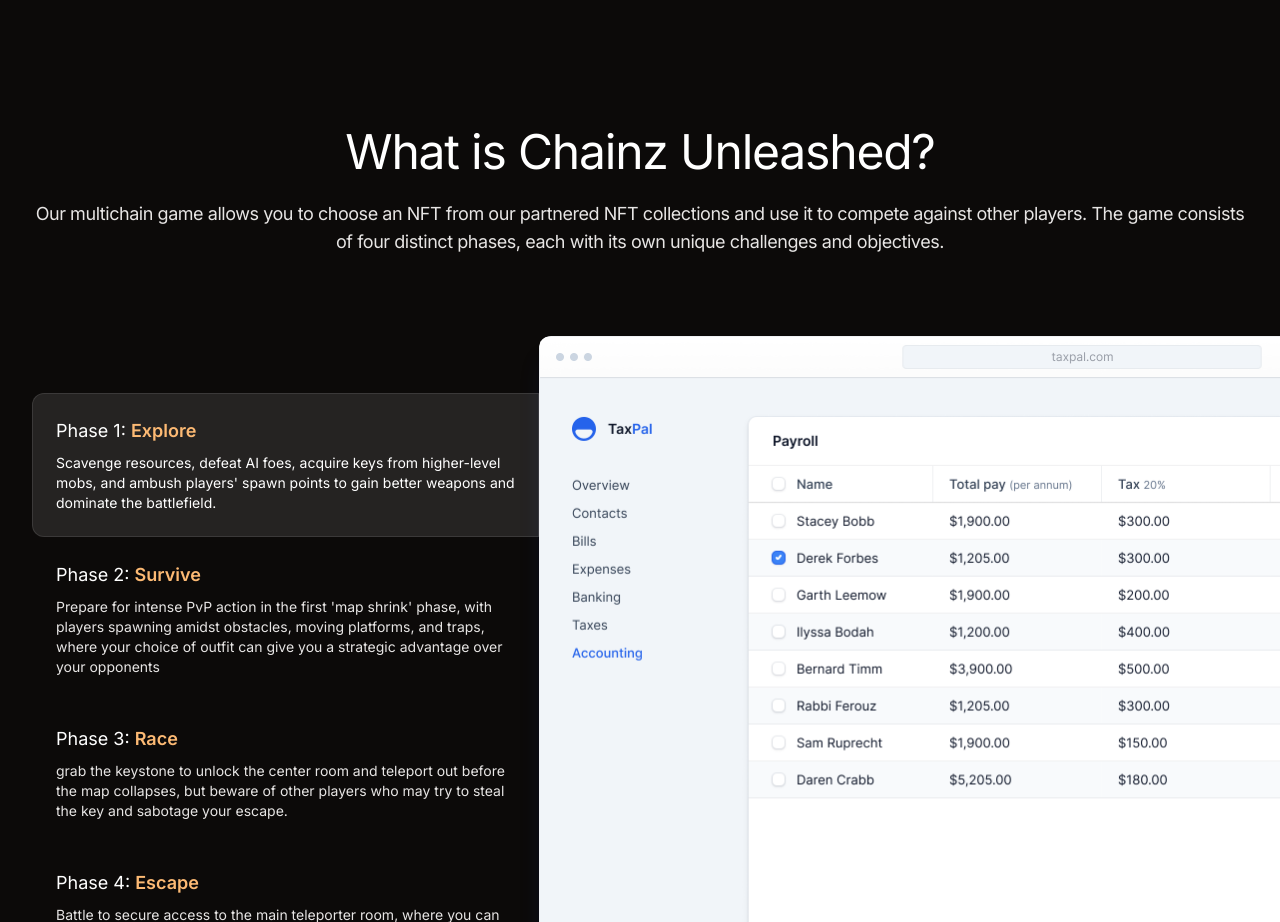
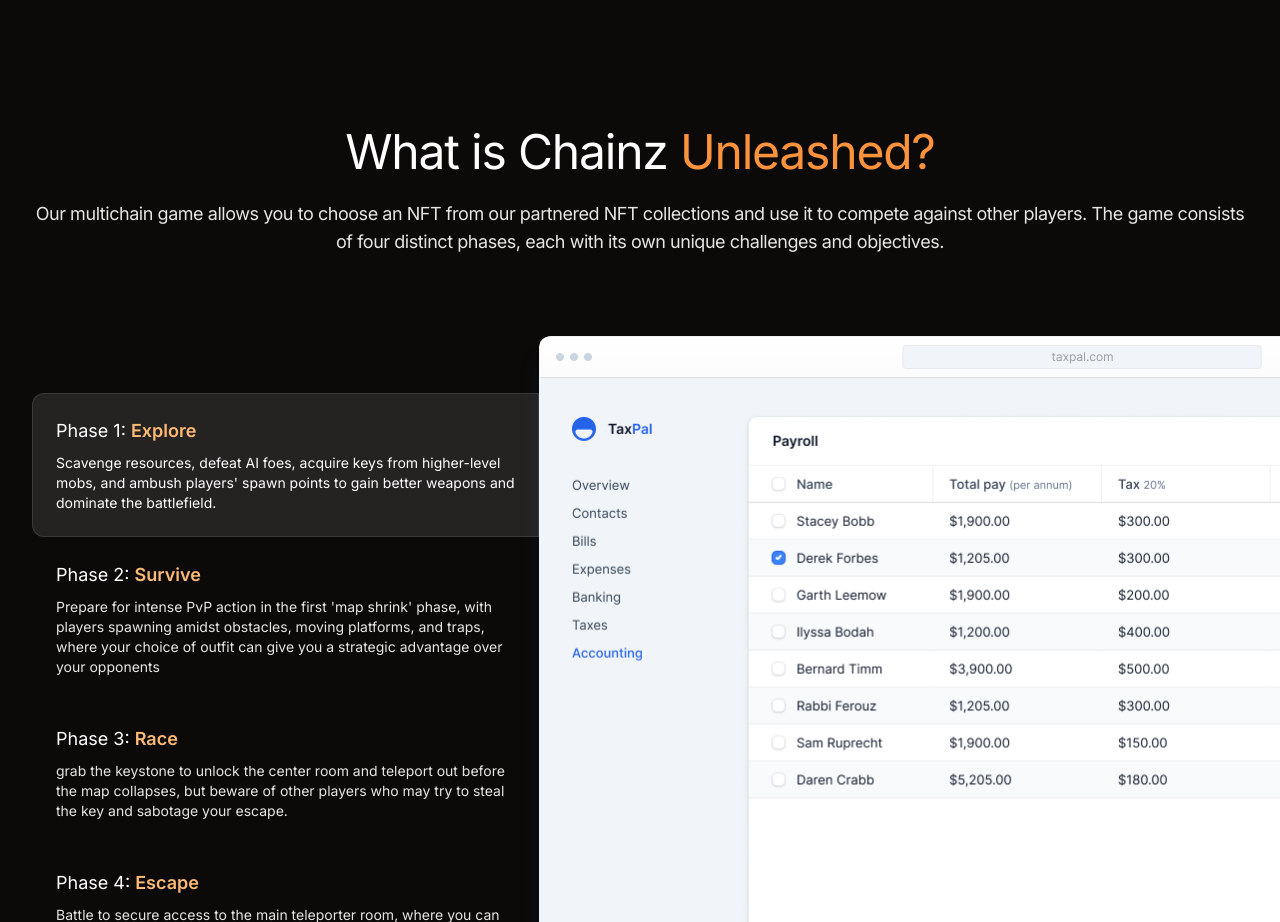
Before and after one commit to brodiecc/chainz-unleashed-website, a Next.js app: page / in a window 1280 px wide. Shown: the part 820-1742 px from the top of the page. Built offline with nearby package versions, Linux system fonts and the light colour scheme.

Commit message:
Added Color to Heading

```diff
--- a/src/components/PrimaryFeatures.tsx
+++ b/src/components/PrimaryFeatures.tsx
@@ -12,7 +12,7 @@ export default function PrimaryFeatures() {
       <Container className="relative">
         <div className="max-w-2xl md:mx-auto text-center xl:max-w-none">
           <h2 className="font-display text-3xl tracking-tight text-white sm:text-4xl md:text-5xl">
-            What is Chainz Unleashed?
+            What is Chainz <span className="text-orange-400">Unleashed?</span>
           </h2>
           <p className="mt-6 text-lg tracking-tight text-stone-200">
             Our multichain game allows you to choose an NFT from our partnered
```
